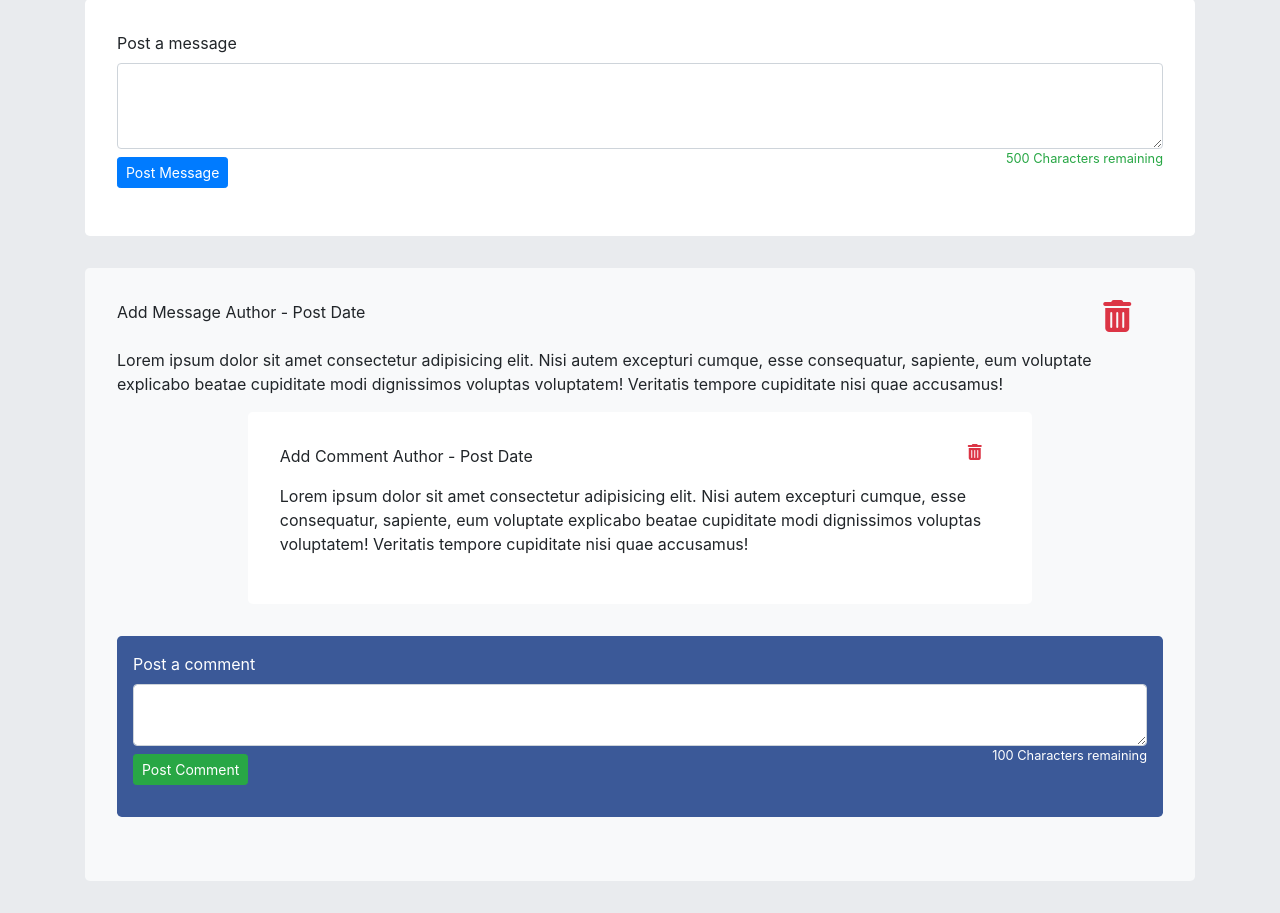
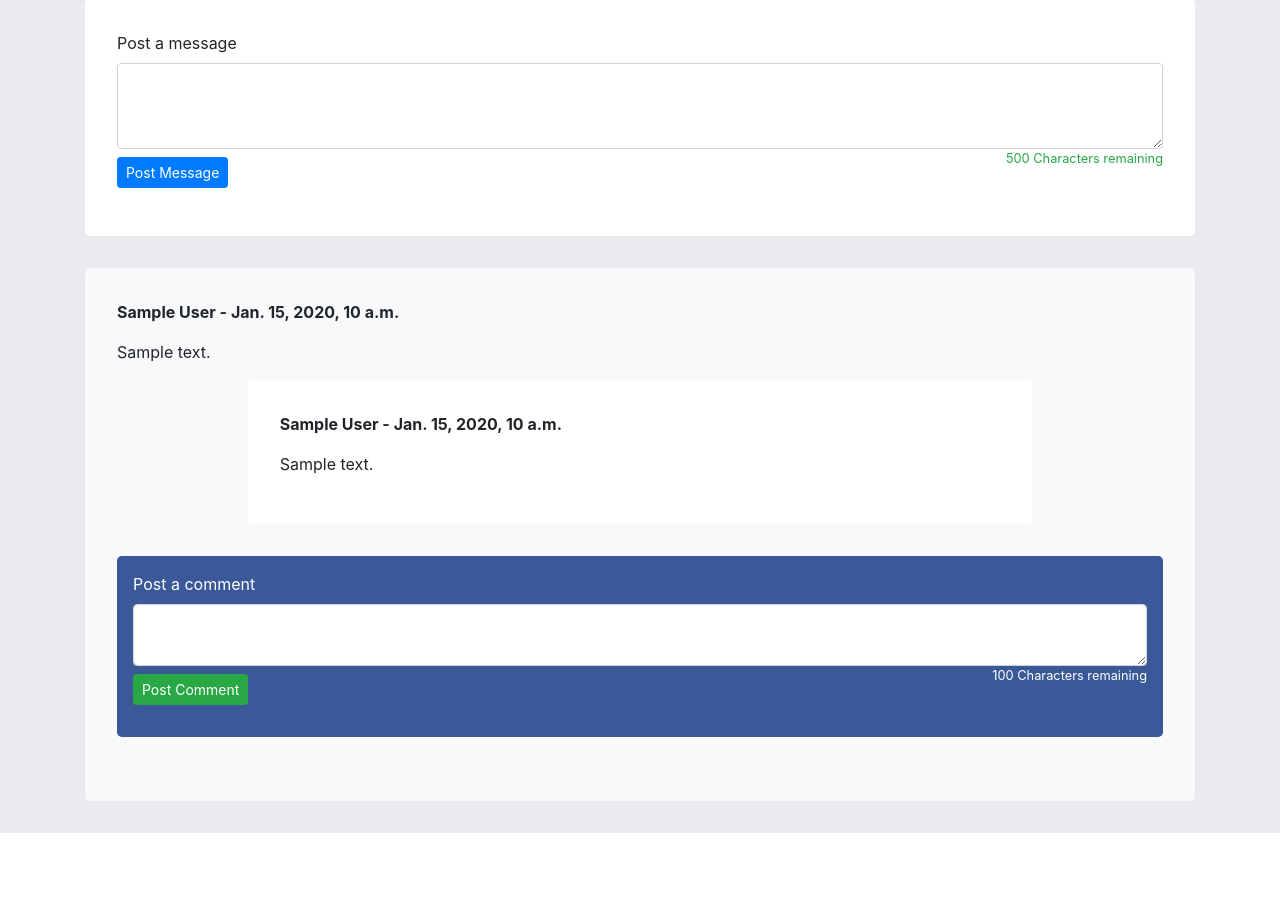
Before and after one commit to rkaladeen/the_wall_django, a Django app: template apps/the_wall_app/templates/the_wall_app/home.html in a window 1280 px wide. Shown: the part 73-986 px from the top of the page. After the commit the page ends 906 px from the top, so only its background shows below. Run offline with Django 3.2, Linux system fonts and the light colour scheme; the template is opened without the code that fills it: most values are stand-ins (such as "Sample title", 1, 10 or a date in 2020); some libraries are stand-ins or nearby versions.

Commit message:
completed wall page user can now post

```diff
--- a/apps/the_wall_app/templates/the_wall_app/home.html
+++ b/apps/the_wall_app/templates/the_wall_app/home.html
@@ -25,7 +25,8 @@
   </nav>
   <div class="container">
     <div class="jumbotron bg-white mt-3">
-      <form action="#" method="POST">
+      <form action="/post_message/" method="POST">
+        {% csrf_token %}
         <div class="form-group">
           <label for="message">Post a message</label>
           <textarea class="form-control" id="message" name="message" rows="3"></textarea>
@@ -39,27 +40,38 @@
     </div> <!--END OF MESSAGE JUMBOTRON-->
 
     <!--ADD FOR TO PRINT MESSAGES-->
+    {% for message in all_messages %}
     <div class="jumbotron bg-light">
       <div class="row">
-        <p class="col-11">Add Message Author - Post Date</p>
-        <a class=" col-1 fas fa-trash-alt text-danger fa-2x pb-3" href="#"></a>
+        <p class="col-11 font-weight-bold">{{ message.user.first_name }} {{ message.user.last_name }} - {{ message.created_at }}</p>
+        {% if message.user.id == request.session.uid %}
+        <a class=" col-1 fas fa-trash-alt text-danger fa-2x pb-3" href="/delete_message/{{ message.id }}/"></a>
+        {% endif %}
       </div>
-      <p>Lorem ipsum dolor sit amet consectetur adipisicing elit. Nisi autem excepturi cumque, esse consequatur, sapiente, eum voluptate explicabo beatae cupiditate modi dignissimos voluptas voluptatem! Veritatis tempore cupiditate nisi quae accusamus!</p>
+      <p>{{ message.message }}</p>
       <!--ADD FOR TO PRINT COMMENTS-->
+      {% for comment in all_comments %}
+      {% if comment.message.id == message.id %}
       <div class="jumbotron bg-white w-75 mx-auto">
         <div class="row">
-          <p class="col-11">Add Comment Author - Post Date</p>
-          <a class="col-1 fas fa-trash-alt text-danger pb-3" href="#"></a>
+          <p class="col-11 font-weight-bold">{{ comment.user.first_name }} {{ comment.user.last_name }} - {{ comment.created_at }}</p>
+          {% if comment.user.id == request.session.uid %}
+          <a class="col-1 fas fa-trash-alt text-danger pb-3" href="/delete_comment/{{ comment.id }}/"></a>
+          {% endif %}
         </div>
-        <p>Lorem ipsum dolor sit amet consectetur adipisicing elit. Nisi autem excepturi cumque, esse consequatur, sapiente, eum voluptate explicabo beatae cupiditate modi dignissimos voluptas voluptatem! Veritatis tempore cupiditate nisi quae accusamus!</p>
+        <p>{{ comment.comment }}</p>
       </div> <!--END OF COMMENTS JUMBOTRON-->
+      {% endif %}
+      {% endfor %}
 
       <div class="jumbotron comment-container mt-3">
-        <form action="#" method="POST">
+        <form action="/post_comment/" method="POST">
+          {% csrf_token %}
           <div class="form-group">
             <label class="text-white" for="comment">Post a comment</label>
             <textarea class="form-control" id="comment" name="comment" rows="2"></textarea>
             <div class="comment-footer">
+              <input type="hidden" name="message_id" value="{{ message.id }}">
               <input class="btn btn-success btn-sm mt-2" type="submit" value="Post Comment">
               <small class="text-white float-right"> 100 Characters remaining</small>
               <!--Add Character counting AJAX here to the left-->
@@ -69,7 +81,7 @@
       </div> <!--END OF COMMENT INPUT JUMBOTRON-->
 
     </div> <!--END OF MESSAGE JUMBOTRON-->
-
+    {% endfor %}
   </div> <!--END OF CONTAINER-->
 
 
--- a/apps/the_wall_app/urls.py
+++ b/apps/the_wall_app/urls.py
@@ -8,4 +8,10 @@ urlpatterns = [
   path('login/', views.login),
   path('logout/', views.logout),
   path('email/', views.email),
+  # Wall Paths (Messages)
+  path('post_message/', views.post_message),
+  path('delete_message/<int:m_id>/', views.delete_message),
+  # Wall Paths (Comments)
+  path('post_comment/', views.post_comment),
+  path('delete_comment/<int:c_id>/', views.delete_comment),
 ]
```
Also changed, not shown: apps/the_wall_app/views.py (+31 -1 lines), db.sqlite3.
